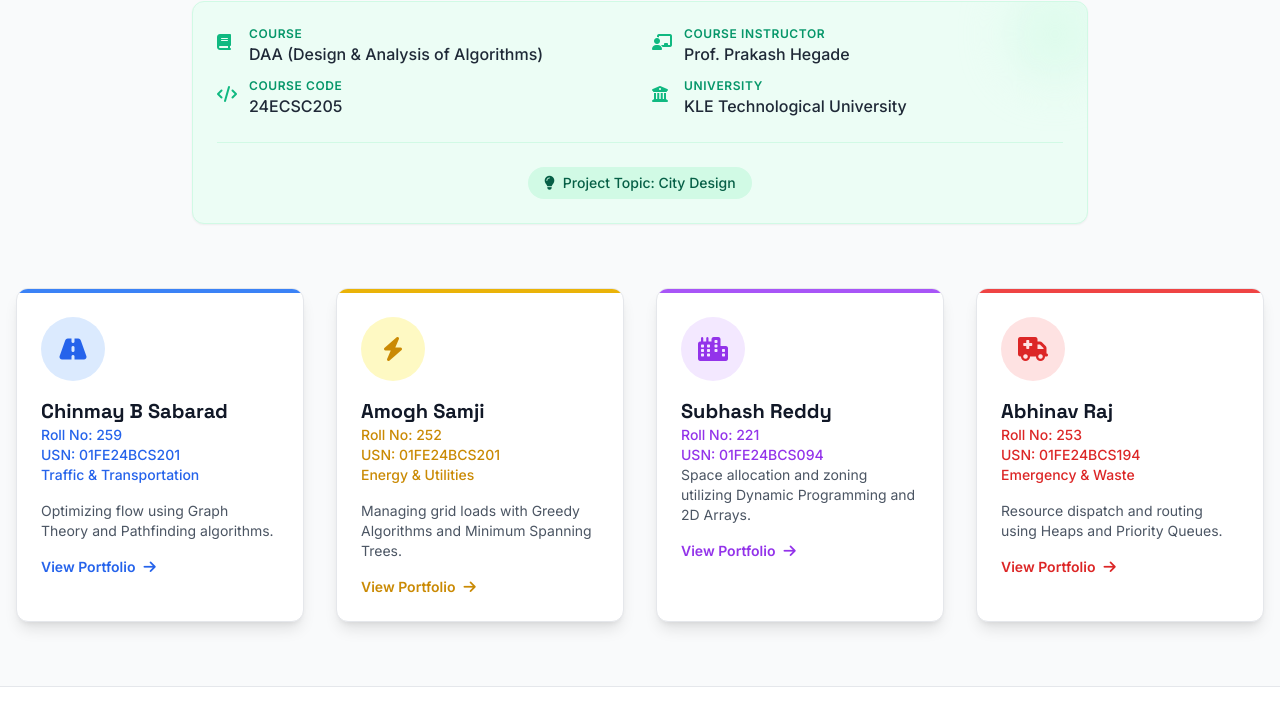
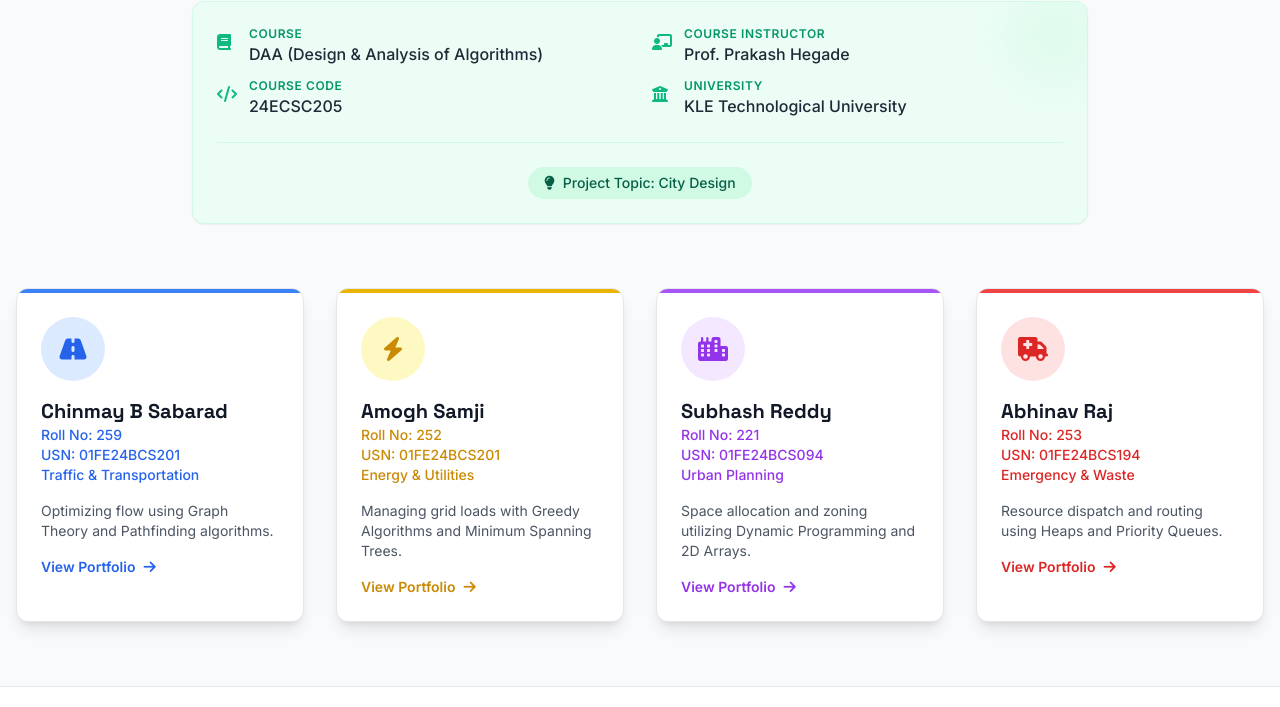
Before and after one commit to chinmay-workdesign/Project-Swarna-Nagar-Trial, a plain HTML site: page index.html in a window 1280 px wide. Shown: the part 775-1482 px from the top of the page. Drawn offline with nearby package versions, Linux system fonts and the light colour scheme.

Commit message:
Subhash Bhai Error Clear

```diff
--- a/index.html
+++ b/index.html
@@ -282,6 +282,7 @@
                             <h3 class="text-xl font-bold text-gray-900 dark:text-white">Subhash Reddy</h3>
                             <p class="text-purple-600 dark:text-purple-400 font-medium text-sm">Roll No: 221</p>
                             <p class="text-purple-600 dark:text-purple-400 font-medium text-sm">USN: 01FE24BCS094</p>
+                            <p class="text-purple-600 dark:text-purple-400 font-medium text-sm mb-4">Urban Planning</p>
                             <p class="text-gray-600 dark:text-gray-400 text-sm">Space allocation and zoning utilizing Dynamic Programming and 2D Arrays.</p>
                             <div class="mt-4 text-purple-600 dark:text-purple-400 font-semibold text-sm flex items-center">
                                 View Portfolio <i class="fa-solid fa-arrow-right ml-2"></i>
```
